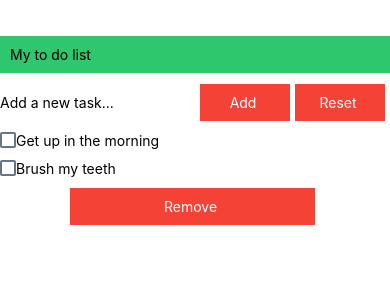
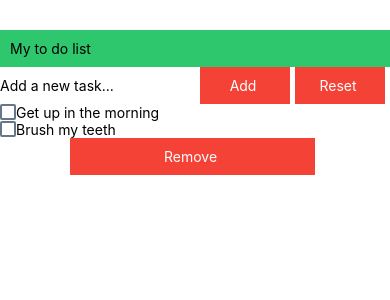
Before and after one commit to keerthi-olm/ToDoReactNative, a React Native app: screen / in a window 390 px wide. Both pictures are taken after a click on the element 8 px from the left and 139 px from the top of the page. Shown: the top 300 px of the page. Built offline with nearby package versions, Linux system fonts and the light colour scheme.

Commit message:
update donelist, reset list, checkbox - done list not woring

```diff
--- a/App.js
+++ b/App.js
@@ -29,11 +29,11 @@ export default class ToDoApp extends React.Component {
            </View>
            <View className="button reset" style={{'flex':1}}>
 
-                        <TouchableOpacity onPress={this._handleAddItem} title='Reset' style={styles.button}><Text  style={styles.textBt}>Reset </Text></TouchableOpacity>
+                        <TouchableOpacity onPress={this._handleResetList} title='Reset' style={styles.button}><Text  style={styles.textBt}>Reset </Text></TouchableOpacity>
 
            </View>
             {this.state.list.map((value, i) => {
-            return <ToDoList key={i}  item={value} />;
+            return <ToDoList key={i}  item={value} removeItem={this._handleUpdateDoneList}/>;
           })}
           <View className="footer" style={{ "flexBasis": 250}}>
 
@@ -62,6 +62,38 @@ export default class ToDoApp extends React.Component {
 
 
   };
+
+     _handleResetList = () => {
+    //  let newItem =this.refs.newItem.value;
+    console.log("\n ***Reset Button Pressed... **");
+    console.log(
+      "Reset handler will reset list to default values..." +
+        JSON.stringify(ToDoApp.defaultProps.list)
+    );
+
+    this.setState({ list: [...ToDoApp.defaultProps.list] });
+  };
+
+    _handleUpdateDoneList = id => {
+
+
+      let checkIfInDoneList = this.doneList.filter(function (val) {
+          return (val === id);
+      });
+
+      if (checkIfInDoneList===undefined || checkIfInDoneList.length===0) {
+      // add to list
+      this.doneList.push(id);
+      } else {
+      //delete from list
+      this.doneList= this.doneList.filter(function (val) {
+          return (val !== id);
+      });
+      }
+           console.log('donelist afterremove-->');
+           console.log(this.doneList);
+
+  };
 }
 ToDoApp.propTypes = {
   list: PropTypes.array
@@ -81,15 +113,28 @@ class ToDoList extends React.Component {
   componentWillReceiveProps(nextProps) {
 
   }
+   componentWillReceiveProps(nextProps) {
+    if (nextProps.item !== this.props.item)
+      this.setState({ ...this.state, value: nextProps.item , checked:false});
+    console.log(
+      'ToDoList -> componentWillReceiveProps : detected property change..."' +
+        nextProps.item +
+        "--" +
+        this.props.item
+    );
+  }
   _handleCheckBoxClick = (e) => {
-
+    this.setState({
+      checked: !this.state.checked
+    });
+   this.props.removeItem(e.target.id);
   }
 
   render() {
     /** RENDER  **/
     console.log("-- render");
 
-    let text = this.state.checked ? <strike>{this.state.value}</strike> : this.state.value;
+    let text = this.state.checked ? <Text>{this.state.value}</Text> : this.state.value;
     let checked= this.state.checked ? 'checked' : '';
     return (
       <View className="main" style={styles.main} style={{'flex':11, "flexBasis": 250 ,'flexDirection':'row'}}>
@@ -107,14 +152,12 @@ const styles = StyleSheet.create({
     "fontFamily": "sans-serif",
     "textAlign": "center",
     "fontSize": 52,
-    'flexBasis':250,
         "paddingTop": 30,
 
   },
   "widgetUl": {
     "padding": 0,
     "margin": 0,
-    "height": 200,
     "display": "flex",
     "justifyContent": "space-around",
     flexDirection:'row',
```
